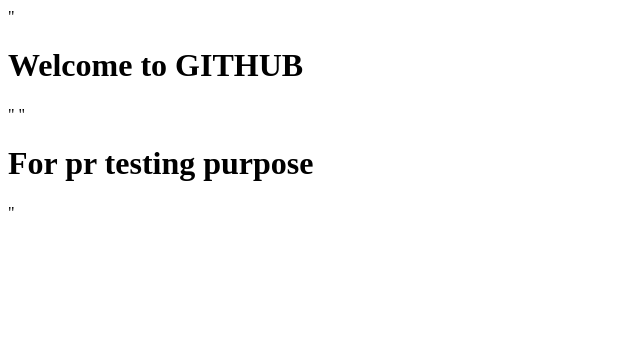
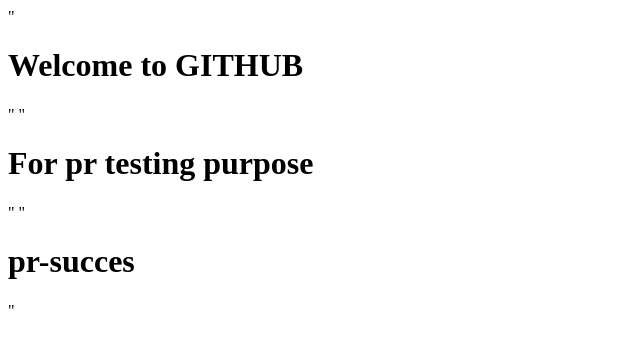
Before and after one commit to saikrishna-innomick/github2, a plain HTML site: page index.html in a window 1280 px wide. Shown: the whole page, without its empty margins (0-640 px from the left). Drawn offline with Linux system fonts and the light colour scheme.

Commit message:
pr-success

```diff
--- a/index.html
+++ b/index.html
@@ -2,4 +2,6 @@
 <h1>Welcome to GITHUB</h1>
 " "
 <h1>For pr testing purpose</h1>
+" "
+<h1>pr-succes</h1>
 "
```
